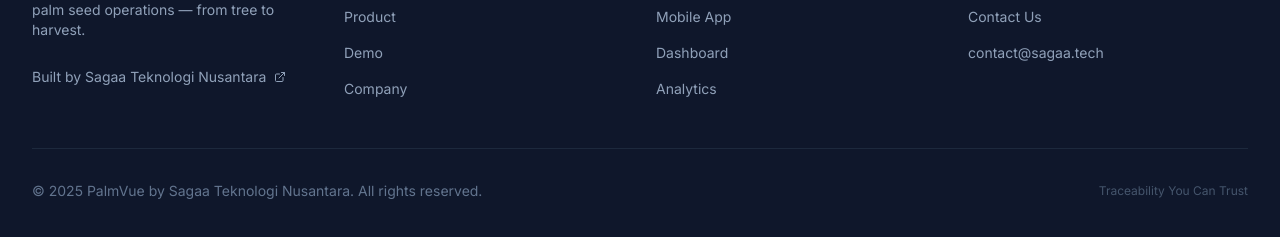
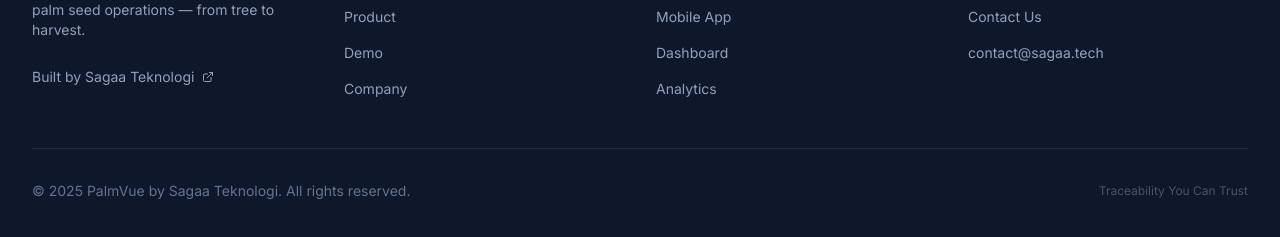
Before and after one commit to Sagaa-Teknologi-Nusantara/palmvue-website, a Next.js app: page / in a window 1280 px wide. Shown: the part 3860-4097 px from the top of the page. Built offline with nearby package versions, Linux system fonts and the light colour scheme.

Commit message:
fix: change company name according to legitimate legal body name

```diff
--- a/app/company/page.tsx
+++ b/app/company/page.tsx
@@ -124,7 +124,7 @@ export default function CompanyPage() {
               Built by
             </div>
             <h2 className="text-3xl sm:text-4xl font-bold mb-6">
-              Sagaa Teknologi Nusantara
+              Sagaa Teknologi
             </h2>
             <p className="text-lg text-slate-400 mb-8 max-w-2xl mx-auto">
               A technology company focused on building innovative solutions for
--- a/components/layout/Footer.tsx
+++ b/components/layout/Footer.tsx
@@ -31,7 +31,7 @@ export function Footer() {
               rel="noopener noreferrer"
               className="inline-flex items-center gap-2 text-sm text-slate-400 hover:text-emerald-400 transition-colors"
             >
-              Built by Sagaa Teknologi Nusantara
+              Built by Sagaa Teknologi
               <ExternalLink className="w-3 h-3" />
             </a>
           </div>
@@ -155,8 +155,7 @@ export function Footer() {
         {/* Bottom Bar */}
         <div className="mt-12 border-t border-slate-800 pt-8 flex flex-col md:flex-row justify-between items-center gap-4">
           <p className="text-sm text-slate-500">
-            &copy; {new Date().getFullYear()} PalmVue by Sagaa Teknologi
-            Nusantara. All rights reserved.
+            &copy; {new Date().getFullYear()} PalmVue by Sagaa Teknologi. All rights reserved.
           </p>
           <p className="text-xs text-slate-600">Traceability You Can Trust</p>
         </div>
```
